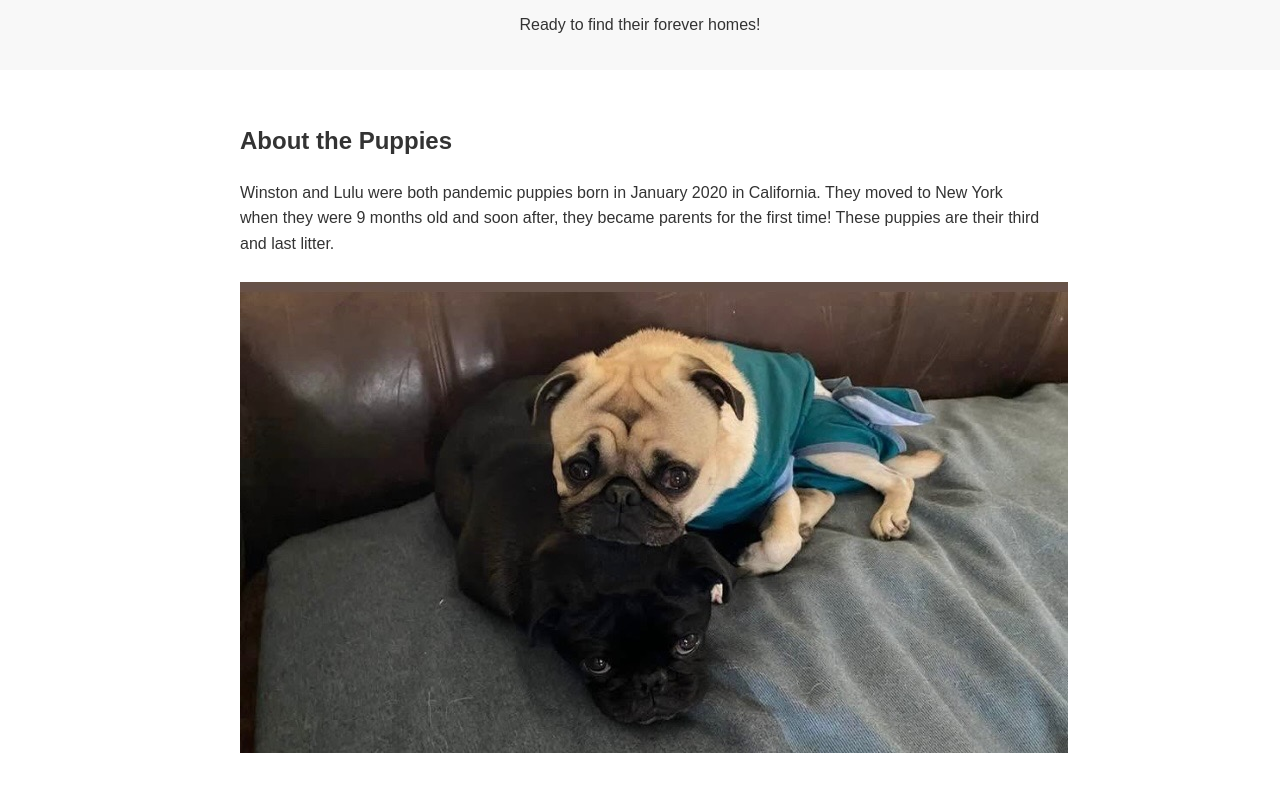
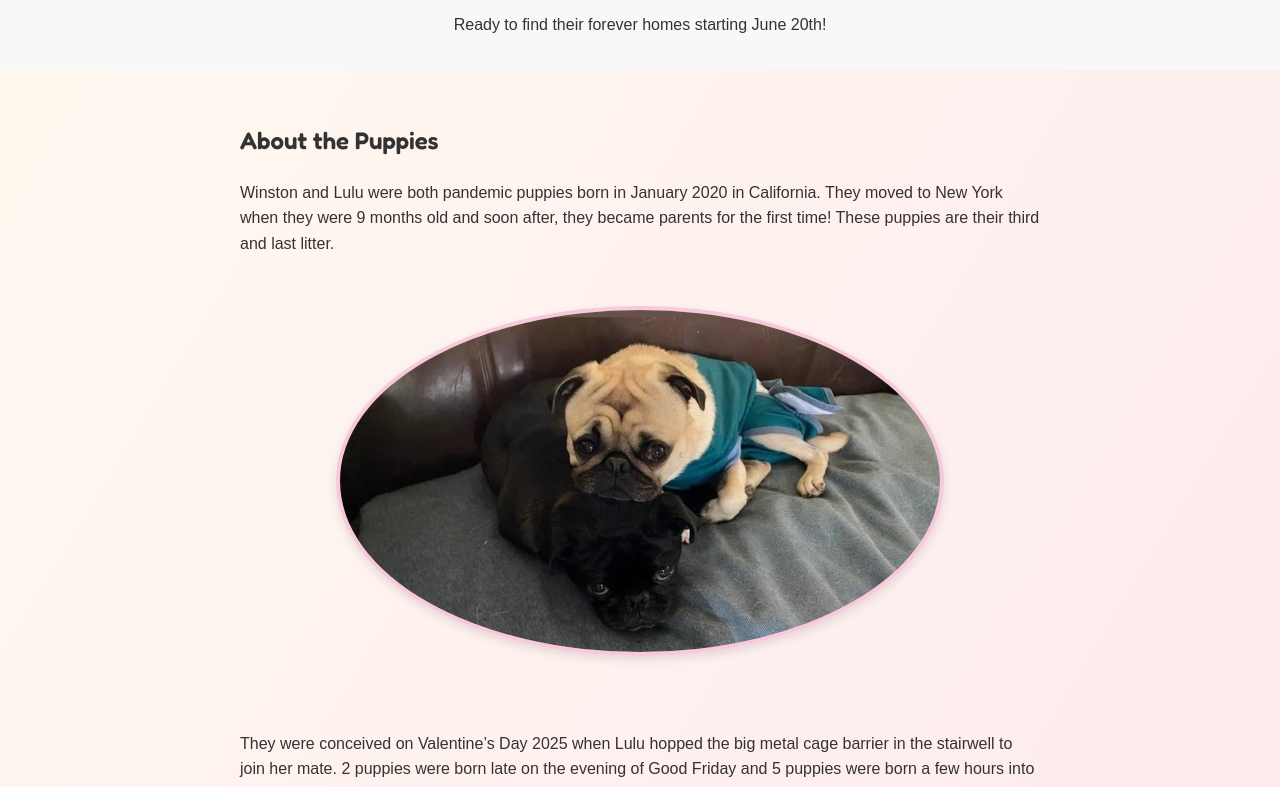
Before and after one commit to ecov1/pug-litter, a plain HTML site: page index.html in a window 1280 px wide. Shown: the part 98-885 px from the top of the page. Drawn offline with Linux system fonts and the light colour scheme.

Commit message:
made the site prettier

```diff
--- a/index.html
+++ b/index.html
@@ -1,6 +1,8 @@
 <!DOCTYPE html>
 <html lang="en">
 <head>
+  <link href="https://fonts.googleapis.com/css2?family=Fredoka:wght@400;600&display=swap" rel="stylesheet">
+  <link href="https://fonts.googleapis.com/css2?family=Quicksand:wght@500;700&display=swap" rel="stylesheet">
   <meta charset="UTF-8" />
   <meta name="viewport" content="width=device-width, initial-scale=1.0" />
   <title>My Pug Litter</title>
@@ -37,19 +39,52 @@
       height: auto;
       border-radius: 8px;
       object-fit: cover;
+      transition: transform 0.3s ease, box-shadow 0.3s ease;
     }
+    .gallery img:hover {
+      transform: scale(1.05);
+      box-shadow: 0 6px 16px rgba(0, 0, 0, 0.2);
+    }
+
     footer {
       background: #f8f8f8;
       text-align: center;
       padding: 1rem;
       font-size: 0.9rem;
     }
+
+    .about-photo {
+    display: block;
+    max-width: 600px;
+    height: auto;
+    border-radius: 50%;
+    border: 4px solid #f8c8dc;
+    margin: 1.5rem auto;
+    box-shadow: 0 4px 10px rgba(0,0,0,0.1);
+  }
+
+    body {
+      font-family: Arial, sans-serif;
+      margin: 0;
+      padding: 0;
+      color: #333;
+      line-height: 1.6;
+      background: linear-gradient(to bottom right, #fffaf0, #fce4ec);
+    }
+
+    header h1, h2 {
+  font-family: 'Fredoka', sans-serif;
+}
+
   </style>
 </head>
 <body>
+
+
+
   <header>
     <h1>Our Adorable Pug Litter</h1>
-    <p>Ready to find their forever homes!</p>
+    <p>Ready to find their forever homes starting June 20th!</p>
   </header>
 
   <section id="about">
@@ -69,7 +104,7 @@
       <br>
       There are 5 male and 2 female. I will be holding on to the little black male for 6
       months because it is too sad to see everyone leave - for the puppy parents and for us.
-      Winston and Lulu’s other puppies will be ready to go to their forever homes on June 20th .</p>
+    </p>
   </section>
 
   <section id="gallery">
```
